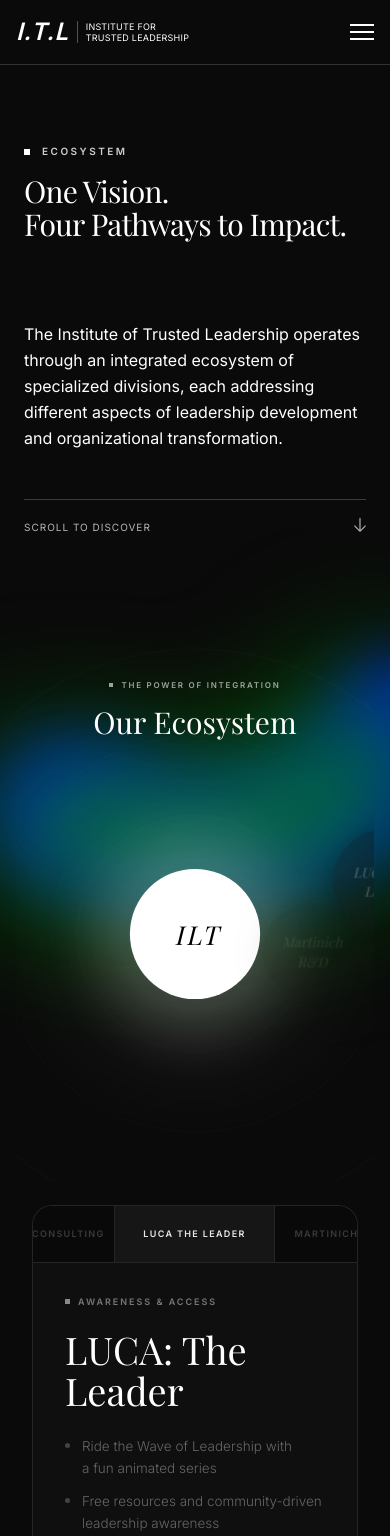
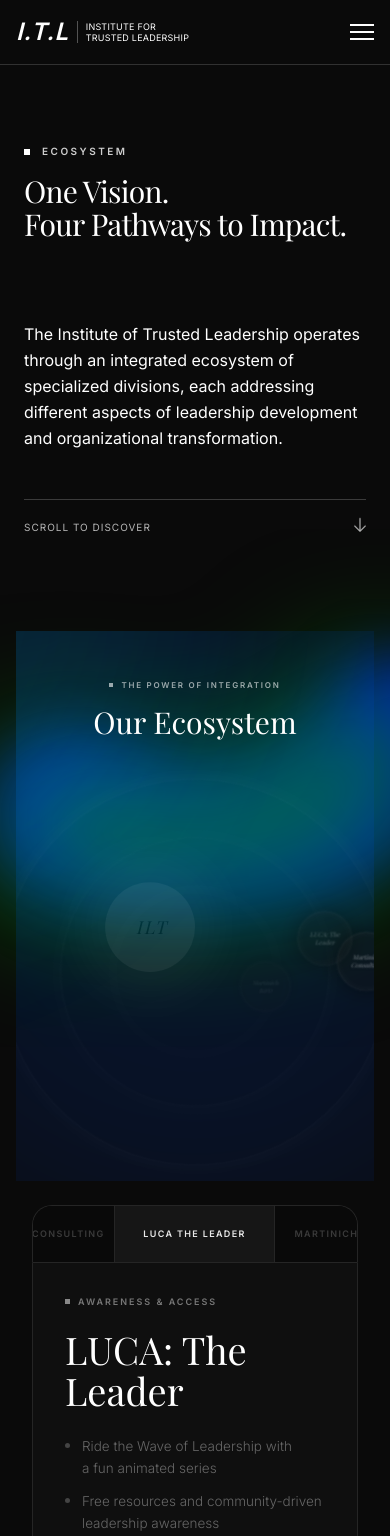
Before and after one commit to Yug210705/ITL, a React (Vite) app: page /ecosystem in a window 390 px wide. Shown: the top 1536 px of the page. Built offline with nearby package versions, Linux system fonts and the light colour scheme; a web font is replaced by a local one.

Commit message:
feat: enhance Ecosystem graphic for mobile and add premium animations

```diff
--- a/src/components/Ecosystem/OurEcosystem.jsx
+++ b/src/components/Ecosystem/OurEcosystem.jsx
@@ -180,6 +180,13 @@
 
           <div className="relative w-full h-[550px] md:h-[800px] lg:h-[950px] overflow-hidden reveal-up">
 
+              {/* Premium Background Glows */}
+              <div className="absolute inset-0 pointer-events-none z-0 overflow-hidden">
+                  <div className="absolute top-[45%] left-1/2 -translate-x-1/2 -translate-y-1/2 w-[800px] h-[800px] bg-[#0052FF] opacity-[0.12] blur-[120px] rounded-full"></div>
+                  <div className="absolute top-[50%] left-[40%] -translate-x-1/2 -translate-y-1/2 w-[600px] h-[600px] bg-[#00B2FF] opacity-[0.08] blur-[100px] rounded-full animate-pulse-slow"></div>
+                  <div className="absolute top-[40%] left-[60%] -translate-x-1/2 -translate-y-1/2 w-[500px] h-[500px] bg-[#00FFD1] opacity-[0.05] blur-[140px] rounded-full animate-float"></div>
+              </div>
+
               <div className="absolute left-1/2 -translate-x-1/2 top-12 text-center lg:left-0 lg:translate-x-0 lg:top-[45%] lg:-translate-y-1/2 lg:pl-16 lg:text-left z-10 w-full lg:w-auto px-6">
                   <span className="flex items-center justify-center lg:justify-start gap-2 font-sans text-[8px] md:text-[9px] font-bold tracking-[0.22em] uppercase text-white/60 mb-4 md:mb-5">
                       <span className="w-1 md:w-[5px] h-1 md:h-[5px] bg-white/60 inline-block"></span>
@@ -191,43 +198,43 @@
               </div>
 
               {/* Ecosystem Graphic Wrapper */}
-              <div ref={graphicRef} className="absolute pointer-events-none origin-center transform scale-[0.55] min-[370px]:scale-[0.62] sm:scale-[0.7] md:scale-[0.85] lg:scale-100 top-[55%] lg:top-[45%] left-1/2 lg:left-[88%] -translate-x-1/2 lg:-translate-x-0 -translate-y-1/2 transition-all duration-700">
+              <div ref={graphicRef} className="absolute pointer-events-none origin-center transform scale-[0.42] min-[400px]:scale-[0.48] sm:scale-[0.7] md:scale-[0.85] lg:scale-100 top-[62%] lg:top-[45%] left-1/2 lg:left-[88%] -translate-x-1/2 lg:-translate-x-0 -translate-y-1/2 transition-all duration-700">
 
-                  {/* Outer Orbit (Radius 460, theta=225) */}
-                  <div className="absolute rounded-full border border-white/5 orbit-outer"
+                  {/* Outer Orbit (Radius 460) */}
+                  <div className="absolute rounded-full border border-white/10 orbit-outer shadow-[0_0_40px_rgba(255,255,255,0.03)]"
                       style={{ width: '920px', height: '920px', top: '-460px', left: '-460px' }}>
-                      <div className="absolute flex items-center justify-center rounded-full bg-[#111] text-[22px] lg:text-[10px] text-[#ccc] font-serif italic text-center leading-[1.4] node-content w-[180px] lg:w-[120px] h-[180px] lg:h-[120px] top-[75px] left-[75px]"
-                          style={{ boxShadow: '0 0 40px rgba(0,0,0,0.8)' }}>
-                          <span>Martinich<br />Consulting</span>
+                      <div className="absolute flex items-center justify-center rounded-full bg-[#11111199] backdrop-blur-md text-[15px] lg:text-[10px] text-[#eee] font-serif italic text-center leading-[1.3] node-content w-[140px] lg:w-[120px] h-[140px] lg:h-[120px] top-[100px] left-[100px] border border-white/20"
+                          style={{ boxShadow: '0 0 50px rgba(0,0,0,0.9), inset 0 0 20px rgba(255,255,255,0.08)' }}>
+                          <span className="drop-shadow-md">Martinich<br />Consulting</span>
                       </div>
                   </div>
 
-                  {/* Mid Orbit (Radius 320, theta=180) */}
-                  <div className="absolute rounded-full border border-white/5 orbit-mid"
+                  {/* Mid Orbit (Radius 320) */}
+                  <div className="absolute rounded-full border border-white/10 orbit-mid shadow-[0_0_35px_rgba(255,255,255,0.03)]"
                       style={{ width: '640px', height: '640px', top: '-320px', left: '-320px' }}>
-                      <div className="absolute flex items-center justify-center rounded-full bg-[#111] text-[22px] lg:text-[10px] text-[#ccc] font-serif italic text-center leading-[1.4] node-content w-[170px] lg:w-[110px] h-[170px] lg:h-[110px] top-[235px] lg:top-[265px] left-[-85px] lg:left-[-55px]"
-                          style={{ boxShadow: '0 0 40px rgba(0,0,0,0.8)' }}>
-                          <span>LUCA: The<br />Leader</span>
+                      <div className="absolute flex items-center justify-center rounded-full bg-[#11111199] backdrop-blur-md text-[15px] lg:text-[10px] text-[#eee] font-serif italic text-center leading-[1.3] node-content w-[130px] lg:w-[110px] h-[130px] lg:h-[110px] top-[250px] lg:top-[265px] left-[-65px] lg:left-[-55px] border border-white/20"
+                          style={{ boxShadow: '0 0 50px rgba(0,0,0,0.9), inset 0 0 20px rgba(255,255,255,0.08)' }}>
+                          <span className="drop-shadow-md">LUCA: The<br />Leader</span>
                       </div>
                   </div>
 
-                  {/* Inner Orbit (Radius 190, theta=135) */}
-                  <div className="absolute rounded-full border border-white/5 orbit-inner z-30"
+                  {/* Inner Orbit (Radius 190) */}
+                  <div className="absolute rounded-full border border-white/10 orbit-inner z-30 shadow-[0_0_30px_rgba(255,255,255,0.03)]"
                       style={{ width: '380px', height: '380px', top: '-190px', left: '-190px' }}>
-                      <div className="absolute flex items-center justify-center rounded-full bg-[#111] text-[22px] lg:text-[10px] text-[#ccc] font-serif italic text-center leading-[1.4] node-content w-[160px] lg:w-[100px] h-[160px] lg:h-[100px] top-[300px] lg:top-[330px] left-[120px] lg:left-[140px]"
-                          style={{ boxShadow: '0 0 40px rgba(0,0,0,0.8)' }}>
-                          <span>Martinich<br />R&D</span>
+                      <div className="absolute flex items-center justify-center rounded-full bg-[#11111199] backdrop-blur-md text-[14px] lg:text-[10px] text-[#eee] font-serif italic text-center leading-[1.3] node-content w-[120px] lg:w-[100px] h-[120px] lg:h-[100px] top-[300px] lg:top-[330px] left-[130px] lg:left-[140px] border border-white/20"
+                          style={{ boxShadow: '0 0 50px rgba(0,0,0,0.9), inset 0 0 20px rgba(255,255,255,0.08)' }}>
+                          <span className="drop-shadow-md">Martinich<br />R&D</span>
                       </div>
                   </div>
 
                   {/* ILT center white glowing core */}
-                  <div className="absolute rounded-full bg-white flex items-center justify-center z-20"
+                  <div className="absolute rounded-full bg-white flex items-center justify-center z-20 animate-pulse-slow"
                       style={{
                           width: '210px', height: '210px',
                           top: '-105px', left: '-105px',
-                          boxShadow: '0 0 100px 50px rgba(255,255,255,0.2), 0 0 200px 100px rgba(255,255,255,0.08)'
+                          boxShadow: '0 0 100px 50px rgba(255,255,255,0.4), 0 0 200px 100px rgba(255,255,255,0.15)'
                       }}>
-                      <span className="font-serif italic text-black text-[42px] tracking-widest pl-2">ILT</span>
+                      <span className="font-serif italic text-black text-[42px] tracking-widest pl-2 drop-shadow-sm">ILT</span>
                   </div>
 
               </div>
--- a/src/index.css
+++ b/src/index.css
@@ -50,3 +50,21 @@
 .animate-fadeIn {
     animation: fadeIn 0.5s ease-out forwards;
 }
+
+@keyframes pulse-slow {
+    0%, 100% { opacity: 0.08; transform: scale(1) translate(-50%, -50%); }
+    50% { opacity: 0.12; transform: scale(1.1) translate(-50%, -50%); }
+}
+
+@keyframes float {
+    0%, 100% { transform: translate(-50%, -50%) translateY(0); }
+    50% { transform: translate(-50%, -50%) translateY(-20px); }
+}
+
+.animate-pulse-slow {
+    animation: pulse-slow 8s ease-in-out infinite;
+}
+
+.animate-float {
+    animation: float 12s ease-in-out infinite;
+}
```
